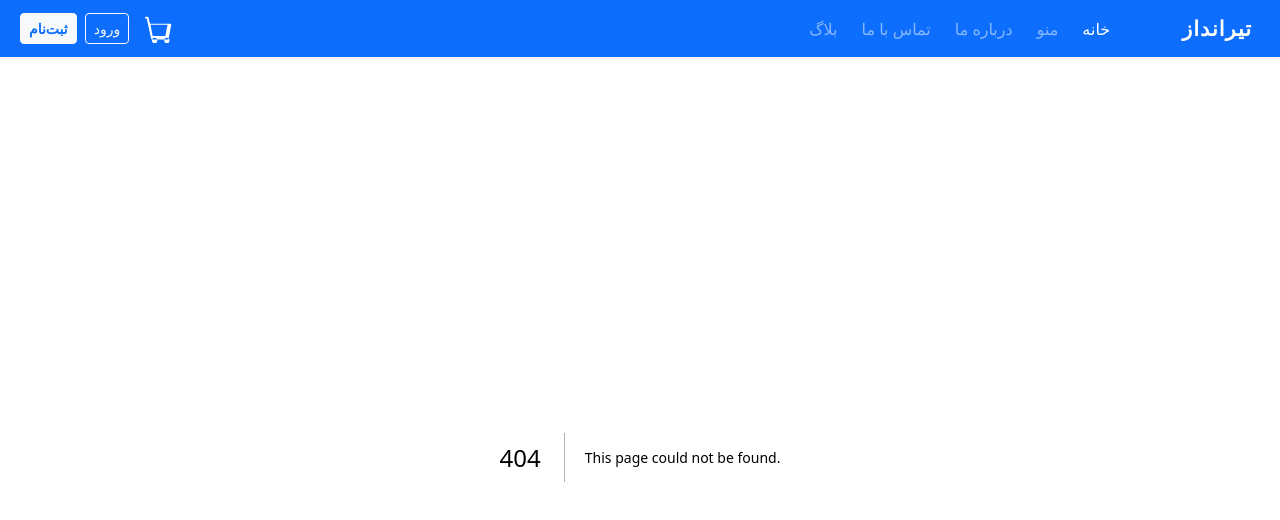
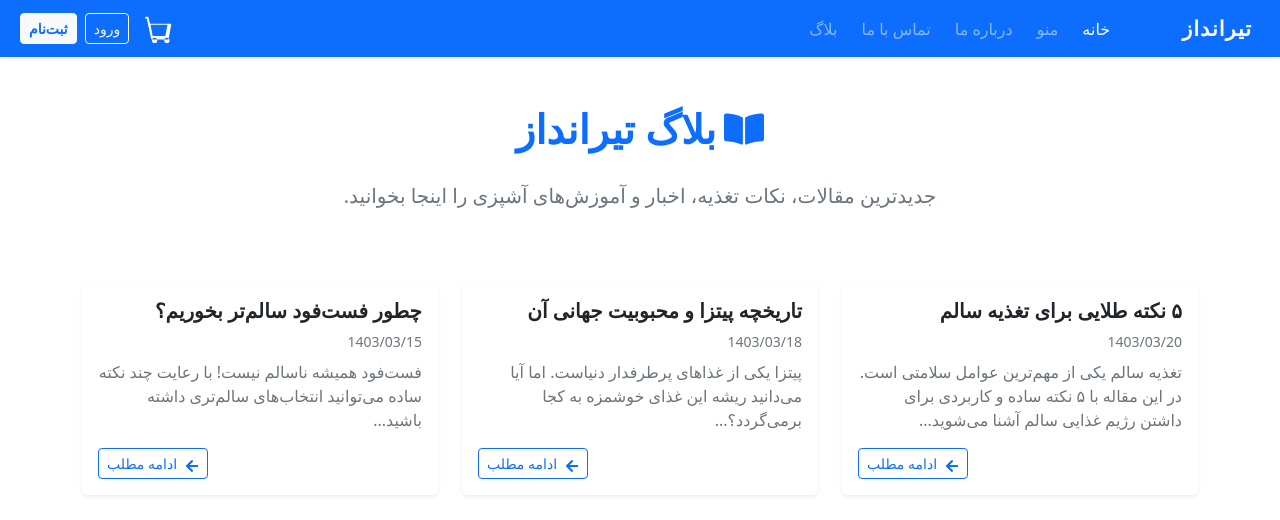
Before and after one commit to artificialxflow/tirandaz-food, a Next.js app: page /blog in a window 1280 px wide. Before the commit this address had no page. Shown: the top 520 px of the page. Built offline with nearby package versions, Linux system fonts and the light colour scheme.

Commit message:
Create page.tsx

```diff
--- /dev/null
+++ b/app/blog/page.tsx
@@ -0,0 +1,53 @@
+"use client";
+import Link from "next/link";
+import { FaBookOpen, FaArrowLeft } from "react-icons/fa";
+
+const posts = [
+  {
+    slug: "healthy-eating",
+    title: "۵ نکته طلایی برای تغذیه سالم",
+    excerpt: "تغذیه سالم یکی از مهم‌ترین عوامل سلامتی است. در این مقاله با ۵ نکته ساده و کاربردی برای داشتن رژیم غذایی سالم آشنا می‌شوید...",
+    date: "1403/03/20"
+  },
+  {
+    slug: "pizza-history",
+    title: "تاریخچه پیتزا و محبوبیت جهانی آن",
+    excerpt: "پیتزا یکی از غذاهای پرطرفدار دنیاست. اما آیا می‌دانید ریشه این غذای خوشمزه به کجا برمی‌گردد؟...",
+    date: "1403/03/18"
+  },
+  {
+    slug: "fast-food-tips",
+    title: "چطور فست‌فود سالم‌تر بخوریم؟",
+    excerpt: "فست‌فود همیشه ناسالم نیست! با رعایت چند نکته ساده می‌توانید انتخاب‌های سالم‌تری داشته باشید...",
+    date: "1403/03/15"
+  }
+];
+
+export default function BlogPage() {
+  return (
+    <div className="container py-5" dir="rtl">
+      <div className="row justify-content-center mb-5">
+        <div className="col-lg-8 text-center">
+          <h1 className="fw-bold mb-4" style={{color: '#0d6efd'}}><FaBookOpen className="mb-2 ms-2" />بلاگ تیرانداز</h1>
+          <p className="lead text-secondary mb-4">جدیدترین مقالات، نکات تغذیه، اخبار و آموزش‌های آشپزی را اینجا بخوانید.</p>
+        </div>
+      </div>
+      <div className="row g-4 justify-content-center">
+        {posts.map(post => (
+          <div className="col-md-6 col-lg-4" key={post.slug}>
+            <div className="card shadow-sm border-0 h-100">
+              <div className="card-body d-flex flex-column">
+                <h5 className="fw-bold mb-2">{post.title}</h5>
+                <div className="text-secondary small mb-2">{post.date}</div>
+                <p className="text-secondary mb-3 flex-grow-1">{post.excerpt}</p>
+                <Link href={`/blog/${post.slug}`} className="btn btn-outline-primary btn-sm align-self-end">
+                  <FaArrowLeft className="ms-1" /> ادامه مطلب
+                </Link>
+              </div>
+            </div>
+          </div>
+        ))}
+      </div>
+    </div>
+  );
+}
```
